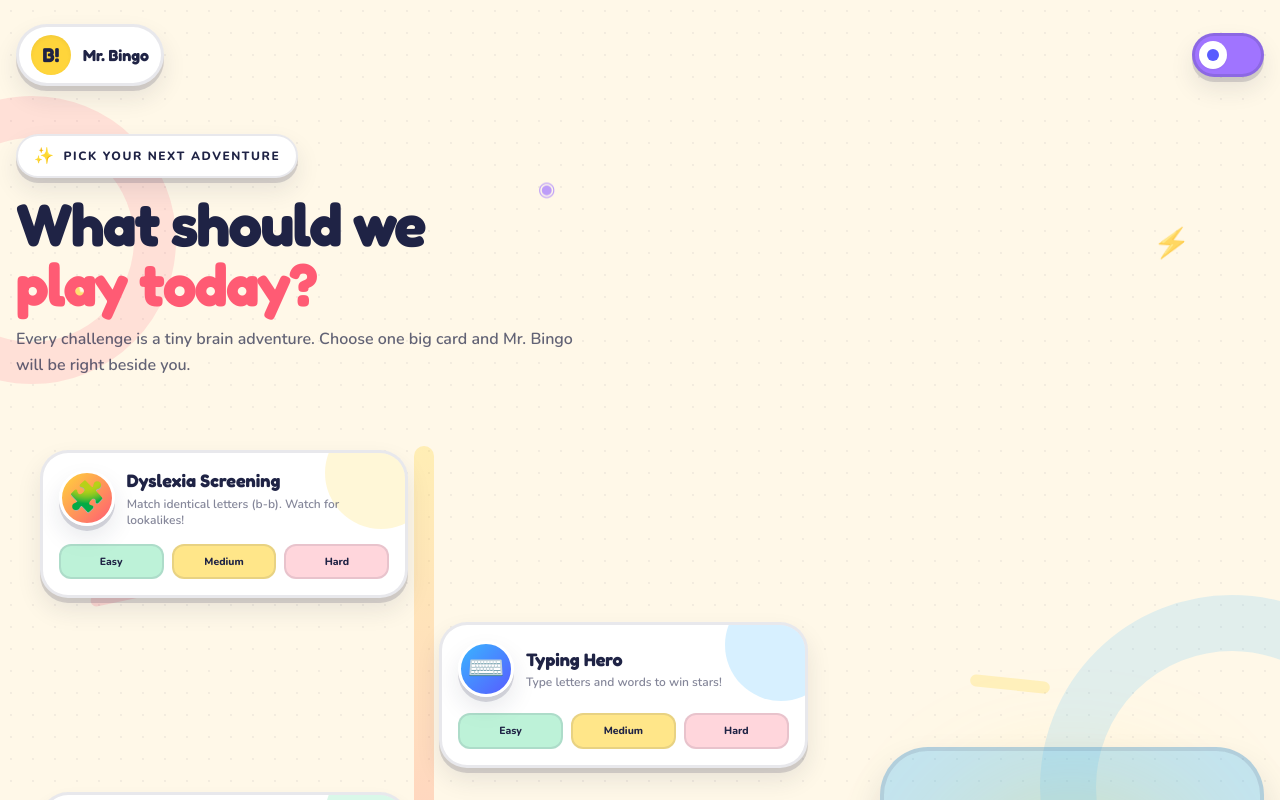
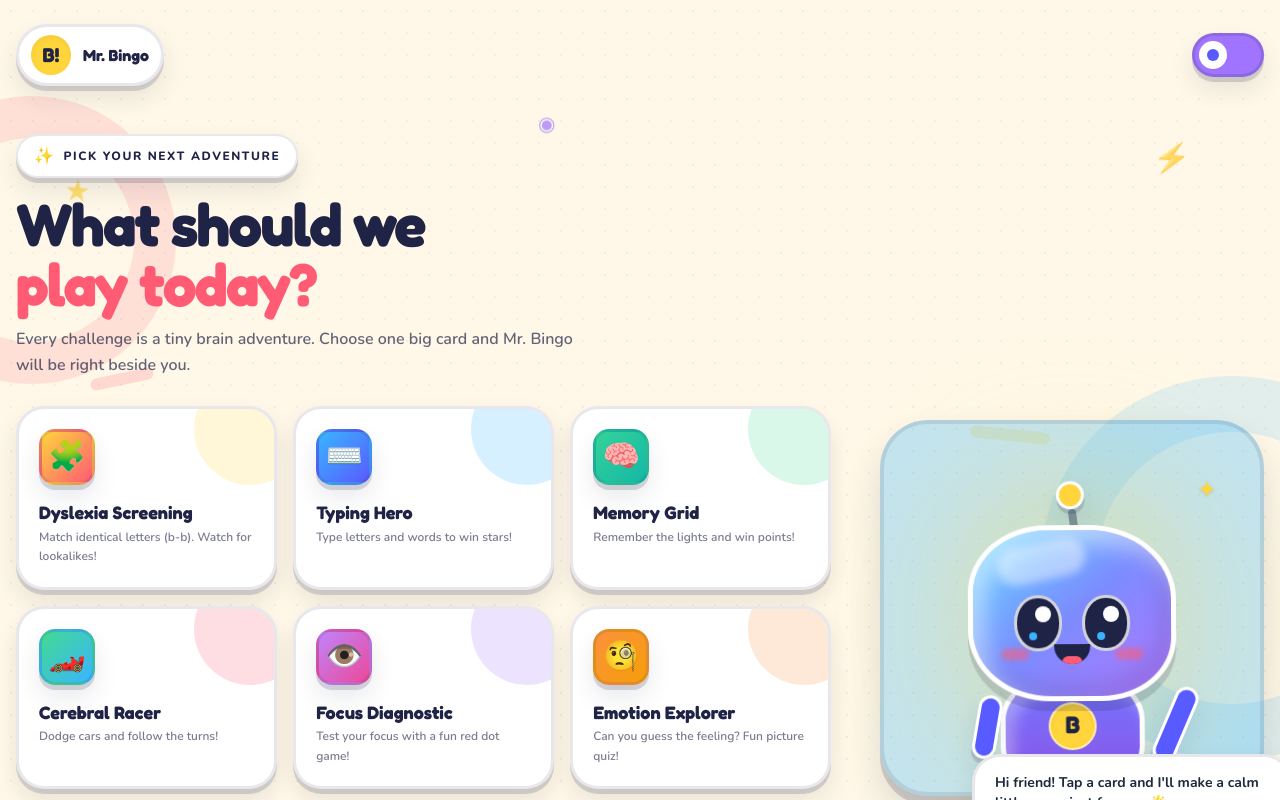
Before and after one commit to Akankshaa1268/mrbingo, a React (Vite) app: page / in a window 1280 px wide. Both pictures are taken after a click on the button "Start my adventure". Shown: the top 800 px of the page. Built offline with nearby package versions, Linux system fonts and the light colour scheme.

Commit message:
Correct game selection and level road flow

```diff
--- a/src/App.jsx
+++ b/src/App.jsx
@@ -128,14 +128,6 @@ function AppContent() {
                     </div>
 
                     <motion.div
-                      className="absolute left-0 top-10 z-20 rounded-2xl border-[3px] border-bingo-navy/10 bg-bingo-yellow px-4 py-3 font-display text-sm font-bold text-bingo-navy shadow-pop-sm sm:left-2"
-                      initial={{ opacity: 0, x: -15, rotate: -5 }}
-                      animate={{ opacity: 1, x: 0, rotate: -4 }}
-                      transition={{ delay: 0.35 }}
-                    >
-                      High-five rewards
-                    </motion.div>
-                    <motion.div
                       className="absolute bottom-8 right-0 z-20 max-w-[13rem] rounded-2xl border-[3px] border-bingo-navy/10 bg-white px-4 py-3 text-sm font-extrabold text-bingo-navy shadow-pop-sm sm:right-2"
                       initial={{ opacity: 0, x: 15, rotate: 4 }}
                       animate={{ opacity: 1, x: 0, rotate: 3 }}
--- a/src/components/CerebralCarGame.jsx
+++ b/src/components/CerebralCarGame.jsx
@@ -191,12 +191,19 @@ export const CerebralCarGame = ({ onBack, initialDifficulty }) => {
             blockedLanes.push(availableLanes[i]);
         }
 
-        const newObstacles = blockedLanes.map(lane => ({
+        const toyPaints = [
+            'from-orange-200 via-orange-500 to-red-900 border-yellow-200',
+            'from-lime-200 via-emerald-500 to-teal-950 border-lime-200',
+            'from-fuchsia-200 via-purple-500 to-indigo-950 border-pink-200',
+            'from-yellow-100 via-yellow-400 to-orange-800 border-white',
+        ];
+        const newObstacles = blockedLanes.map((lane, index) => ({
             id: Date.now() + Math.random(),
             lane: lane,
             y: -20,
             hasCollided: false,
-            instructionShown: false
+            instructionShown: false,
+            paint: toyPaints[(index + Math.floor(Math.random() * toyPaints.length)) % toyPaints.length],
         }));
 
         setObstacles(prev => [...prev, ...newObstacles]);
@@ -359,13 +366,14 @@ export const CerebralCarGame = ({ onBack, initialDifficulty }) => {
                     }}
                 >
                     <div className={`relative aspect-[2/3] w-full rounded-[38%_38%_20%_20%] border-4 shadow-[0_14px_22px_rgba(0,0,0,.5)]
-                        ${obs.hasCollided ? 'bg-slate-700 grayscale scale-90 rotate-12 opacity-80' : 'border-red-200 bg-gradient-to-b from-red-200 via-red-500 to-red-900'}
+                        ${obs.hasCollided ? 'bg-slate-700 grayscale scale-90 rotate-12 opacity-80' : `bg-gradient-to-b ${obs.paint}`}
                     `}>
                         {obs.hasCollided && (
                             <div className="absolute inset-0 flex items-center justify-center text-3xl">💥</div>
                         )}
                         <div className="absolute bottom-2 left-2 right-2 h-[20%] bg-sky-900/50 rounded-sm"></div>
                         <div className="absolute left-[12%] right-[12%] top-[12%] h-[25%] rounded-t-xl bg-sky-100/80" />
+                        <div className="absolute bottom-[23%] left-[8%] h-[18%] w-[70%] -skew-x-12 rounded-r-full bg-gradient-to-r from-yellow-300 via-orange-500 to-transparent opacity-90" />
                         <div className="absolute -bottom-1 -left-2 h-7 w-4 rounded-full bg-slate-950" />
                         <div className="absolute -bottom-1 -right-2 h-7 w-4 rounded-full bg-slate-950" />
                     </div>
@@ -387,6 +395,7 @@ export const CerebralCarGame = ({ onBack, initialDifficulty }) => {
                 <div className="group relative aspect-[2/3] w-full overflow-visible rounded-[38%_38%_18%_18%] border-4 border-cyan-200 bg-gradient-to-b from-cyan-200 via-blue-500 to-indigo-950 shadow-[0_18px_26px_rgba(0,0,0,.55)]">
                     <div className="absolute top-2 left-2 right-2 h-[20%] bg-sky-900/50 rounded-sm"></div>
                     <div className="absolute bottom-2 left-2 right-2 h-[10%] bg-red-500/80 rounded-sm"></div>
+                    <div className="absolute bottom-[24%] left-[7%] h-[20%] w-[74%] -skew-x-12 rounded-r-full bg-gradient-to-r from-yellow-200 via-orange-500 to-red-600 opacity-95" />
                     <div className="absolute -bottom-2 -left-2 h-8 w-4 rounded-full bg-slate-950" />
                     <div className="absolute -bottom-2 -right-2 h-8 w-4 rounded-full bg-slate-950" />
                     {/* Headlights */}
--- a/src/components/ChildMode.jsx
+++ b/src/components/ChildMode.jsx
@@ -90,6 +90,7 @@ const cards = [
 export function ChildMode() {
   const [activeGame, setActiveGame] = React.useState(null); // 'letter-match', 'cerebral-racer', 'typing-adventure', 'memory-grid', null
   const [selectedDifficulty, setSelectedDifficulty] = React.useState("EASY");
+  const [selectedWorld, setSelectedWorld] = React.useState(null);
   const earnedStars = getActivityHistory().reduce((total, item) => {
     const percentage = item.maxScore > 0 ? (item.score / item.maxScore) * 100 : 0;
     return total + (percentage >= 85 ? 3 : percentage >= 60 ? 2 : 1);
@@ -138,6 +139,57 @@ export function ChildMode() {
     return <StarsJourney onBack={() => setActiveGame(null)} />;
   }
 
+  if (selectedWorld) {
+    const world = cards.find((card) => card.id === selectedWorld);
+    const levels = [
+      { key: "EASY", label: "Easy", note: "A gentle start", color: "from-bingo-mint to-emerald-500" },
+      { key: "MEDIUM", label: "Medium", note: "A bigger challenge", color: "from-bingo-yellow to-orange-400" },
+      { key: "HARD", label: "Hard", note: "Ready for the star cup", color: "from-bingo-coral to-pink-600" },
+    ];
+    return (
+      <section className="game-shell max-w-4xl">
+        <div className="mb-8 flex items-center justify-between gap-4">
+          <div>
+            <p className="toon-kicker mb-3">Choose your level</p>
+            <h2 className="text-4xl font-bold text-bingo-navy sm:text-5xl">{world?.title}</h2>
+          </div>
+          <button onClick={() => setSelectedWorld(null)} className="toon-button-secondary">All games</button>
+        </div>
+        <div className="relative mx-auto min-h-[620px] max-w-xl overflow-hidden rounded-[3rem] border-[4px] border-bingo-navy/10 bg-gradient-to-b from-sky-200 via-amber-50 to-emerald-200 p-8 shadow-pop">
+          <div className="absolute inset-0 opacity-70" aria-hidden="true">
+            <span className="absolute left-8 top-14 text-6xl">🍭</span>
+            <span className="absolute right-8 top-32 text-5xl">☁️</span>
+            <span className="absolute bottom-24 left-10 text-6xl">🍬</span>
+            <span className="absolute bottom-10 right-8 text-6xl">🌳</span>
+          </div>
+          <svg className="absolute inset-0 h-full w-full" viewBox="0 0 500 620" preserveAspectRatio="none" aria-hidden="true">
+            <path d="M255 570 C80 500, 420 400, 245 310 C75 220, 410 140, 250 55" fill="none" stroke="white" strokeWidth="30" strokeLinecap="round" strokeDasharray="4 14" />
+            <path d="M255 570 C80 500, 420 400, 245 310 C75 220, 410 140, 250 55" fill="none" stroke="#ff5b74" strokeWidth="8" strokeLinecap="round" strokeDasharray="2 18" />
+          </svg>
+          <div className="relative z-10 flex h-[550px] flex-col justify-between py-5">
+            {levels.map((level, index) => (
+              <div key={level.key} className={`flex ${index === 1 ? "justify-end" : index === 0 ? "justify-center" : "justify-start"}`}>
+                <motion.button
+                  type="button"
+                  onClick={() => launchGame(selectedWorld, level.key)}
+                  whileHover={{ scale: 1.06, rotate: index - 1 }}
+                  whileTap={{ scale: 0.95 }}
+                  className="group flex items-center gap-3 rounded-3xl border-[4px] border-white bg-white p-3 pr-5 text-left shadow-pop"
+                >
+                  <span className={`flex h-16 w-16 items-center justify-center rounded-full bg-gradient-to-br text-2xl font-black text-white ${level.color}`}>{index + 1}</span>
+                  <span>
+                    <span className="block font-display text-xl font-bold text-bingo-navy">{level.label}</span>
+                    <span className="text-xs font-bold text-bingo-navy/50">{level.note}</span>
+                  </span>
+                </motion.button>
+              </div>
+            ))}
+          </div>
+        </div>
+      </section>
+    );
+  }
+
   return (
     <section
       aria-label="Child learning playground"
@@ -161,42 +213,29 @@ export function ChildMode() {
           </p>
 
           {/* Cards */}
-          <div className="relative mx-auto max-w-3xl space-y-6 py-5" aria-label="Learning adventure map">
-            <div className="absolute bottom-10 left-1/2 top-10 w-5 -translate-x-1/2 rounded-full bg-gradient-to-b from-bingo-yellow via-bingo-coral to-bingo-indigo opacity-30" />
+          <div className="grid gap-4 sm:grid-cols-2 xl:grid-cols-3" aria-label="Main learning actions">
             {cards.filter((card) => card.id !== "challenge").map((card, i) => (
-              <motion.div
+              <motion.button
                 key={card.id}
-                className={`relative z-10 flex ${i % 2 === 0 ? "justify-start" : "justify-end"}`}
+                type="button"
+                onClick={() => card.id === "stars" ? launchGame("stars", "EASY") : setSelectedWorld(card.id)}
+                className="toon-card group relative flex min-h-44 flex-col items-start justify-between overflow-hidden px-5 py-5 text-left focus:outline-none focus-visible:ring-4 focus-visible:ring-bingo-blue/60"
                 variants={cardVariants}
                 initial="initial"
                 animate="animate"
                 custom={i}
               >
-                <div className="toon-card group relative w-[48%] min-w-64 overflow-hidden p-4">
-                  <div className={`absolute -right-8 -top-9 h-28 w-28 rounded-full opacity-20 ${card.accent}`} />
-                  <div className="relative flex items-center gap-3">
-                    <div className={`flex h-14 w-14 shrink-0 items-center justify-center rounded-full border-[3px] border-white bg-gradient-to-br text-3xl shadow-pop-sm ${card.color}`} aria-hidden="true">
-                      {card.icon}
-                    </div>
-                    <div>
-                      <p className="font-display text-lg font-bold leading-tight text-bingo-navy">{card.title}</p>
-                      <p className="mt-1 text-xs font-semibold text-bingo-navy/55">{card.description}</p>
-                    </div>
+                <div className={`absolute -right-8 -top-9 h-28 w-28 rounded-full opacity-20 transition-transform duration-300 group-hover:scale-125 ${card.accent}`} />
+                <div className="relative z-10 flex w-full flex-col items-start gap-4">
+                  <div className={`flex h-14 w-14 items-center justify-center rounded-2xl border-[3px] border-bingo-navy/10 bg-gradient-to-br text-3xl shadow-pop-sm ${card.color}`} aria-hidden="true">
+                    {card.icon}
                   </div>
-                  <div className={`relative mt-4 grid gap-2 ${card.id === "stars" ? "grid-cols-1" : "grid-cols-3"}`}>
-                    {(card.id === "stars" ? ["OPEN"] : ["EASY", "MEDIUM", "HARD"]).map((level, levelIndex) => (
-                      <button
-                        key={level}
-                        type="button"
-                        onClick={() => launchGame(card.id, level === "OPEN" ? "EASY" : level)}
-                        className={`rounded-xl border-2 border-bingo-navy/10 px-2 py-2 text-[0.65rem] font-extrabold transition hover:-translate-y-0.5 ${levelIndex === 0 ? "bg-bingo-mint/35" : levelIndex === 1 ? "bg-bingo-yellow/60" : "bg-bingo-coral/25"}`}
-                      >
-                        {level[0] + level.slice(1).toLowerCase()}
-                      </button>
-                    ))}
+                  <div>
+                    <p className="font-display text-lg font-bold leading-tight text-bingo-navy">{card.title}</p>
+                    <p className="mt-1 text-xs font-semibold leading-relaxed text-bingo-navy/60">{card.description}</p>
                   </div>
                 </div>
-              </motion.div>
+              </motion.button>
             ))}
           </div>
 
```
